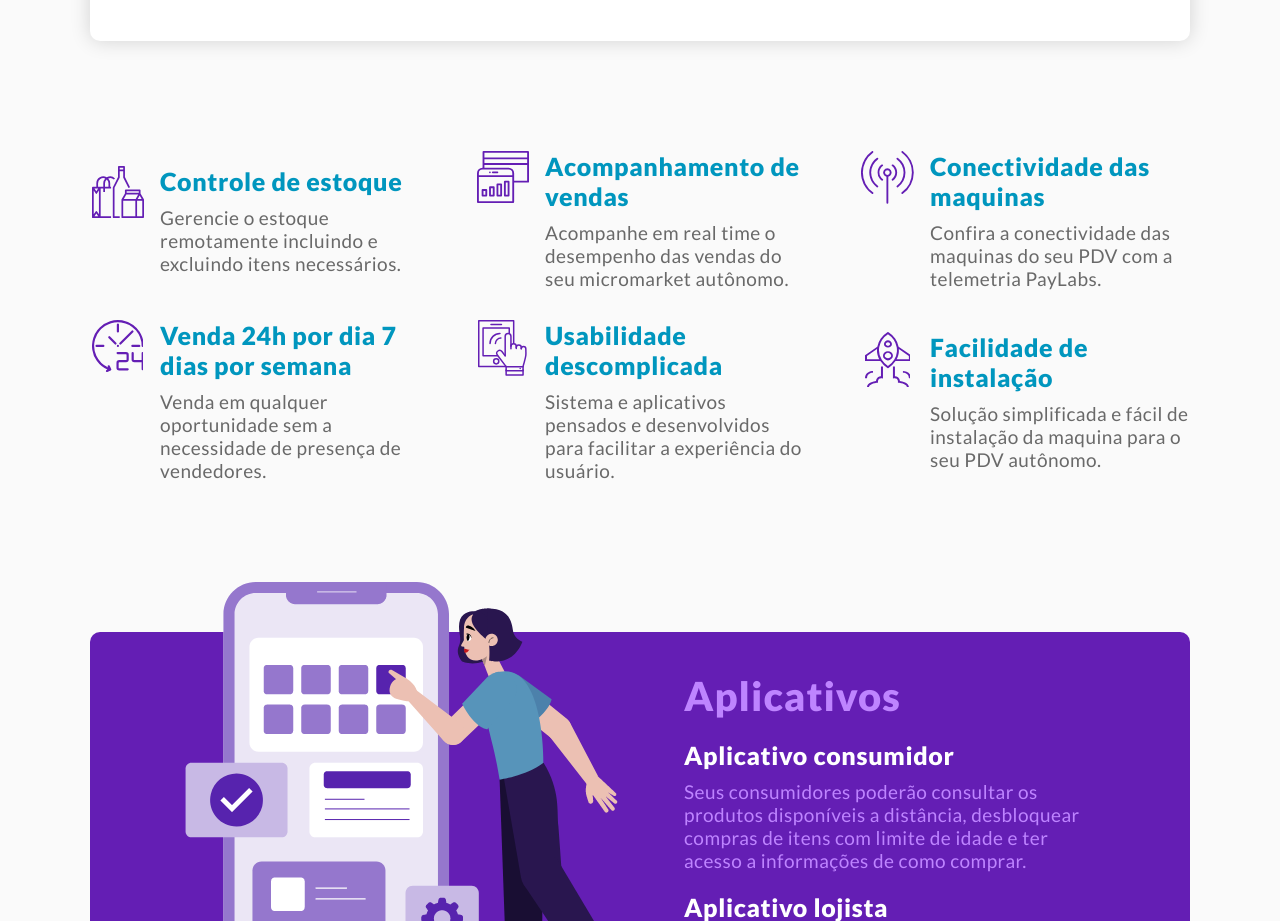
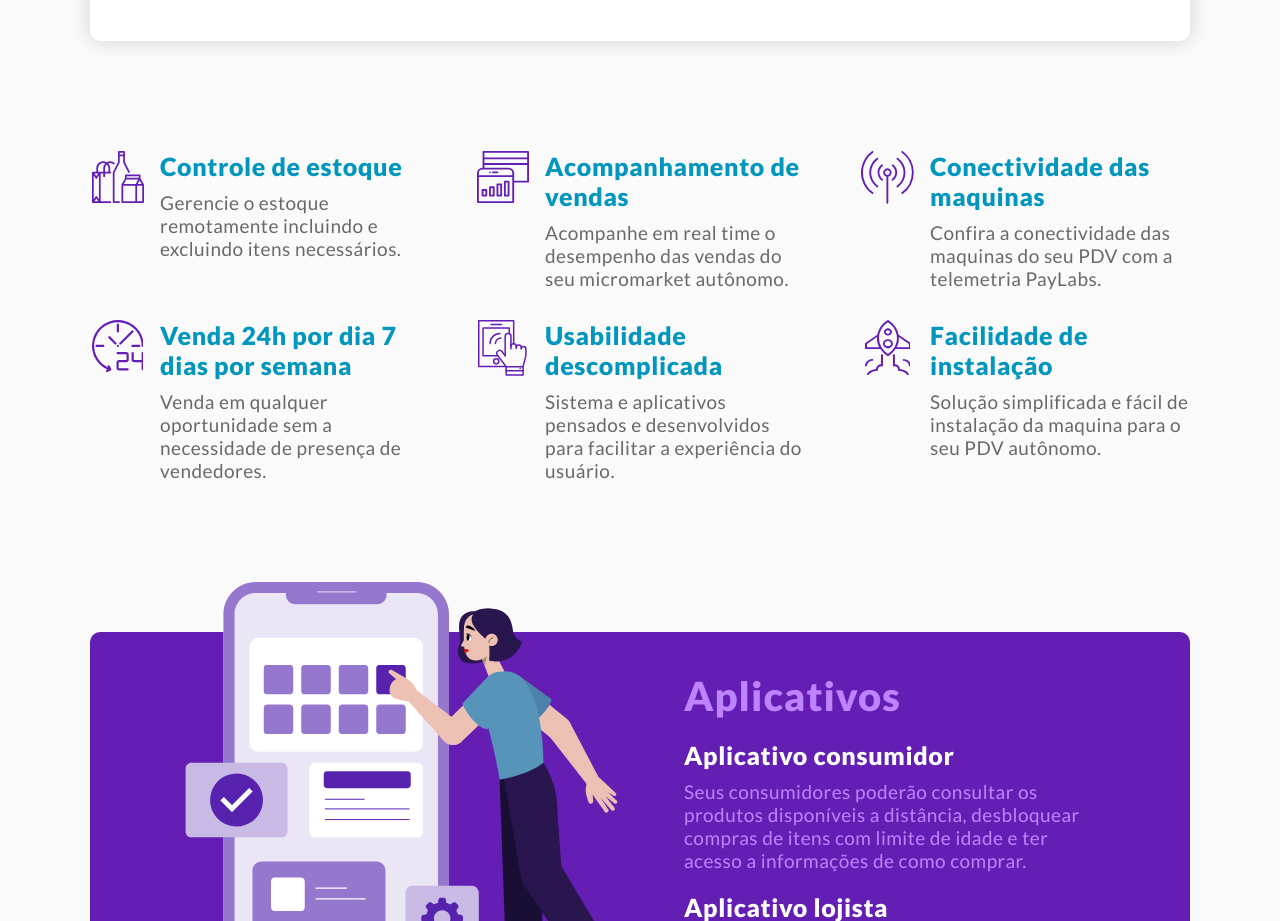
Before and after one commit to sycrot/attinge_digital_teste, a React (Create React App) app: page / in a window 1280 px wide. Shown: the part 940-1861 px from the top of the page. Built offline with nearby package versions, Linux system fonts and the light colour scheme.

Commit message:
css products adjustments

```diff
--- a/src/components/products/styles.ts
+++ b/src/components/products/styles.ts
@@ -21,6 +21,7 @@ export const ProductContents = styled.div`
     width: 1100px;
     flex-direction: row;
     flex-wrap: wrap;
+    align-items: flex-start;
     justify-content: space-between;
   }
 `
```
